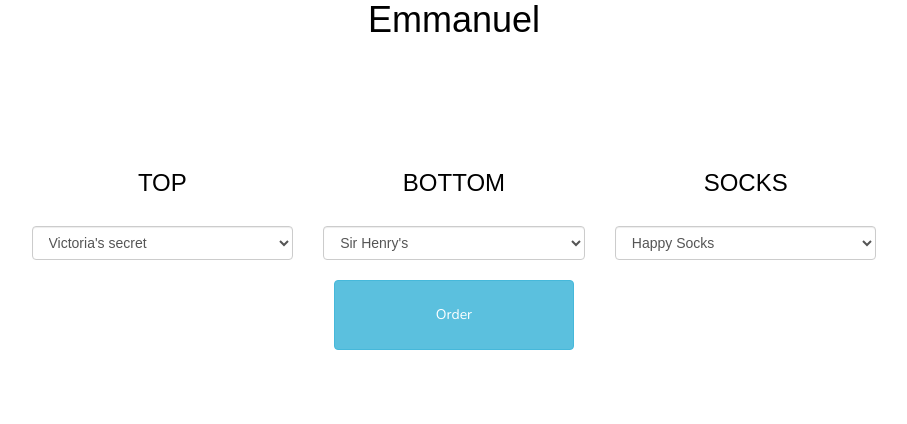
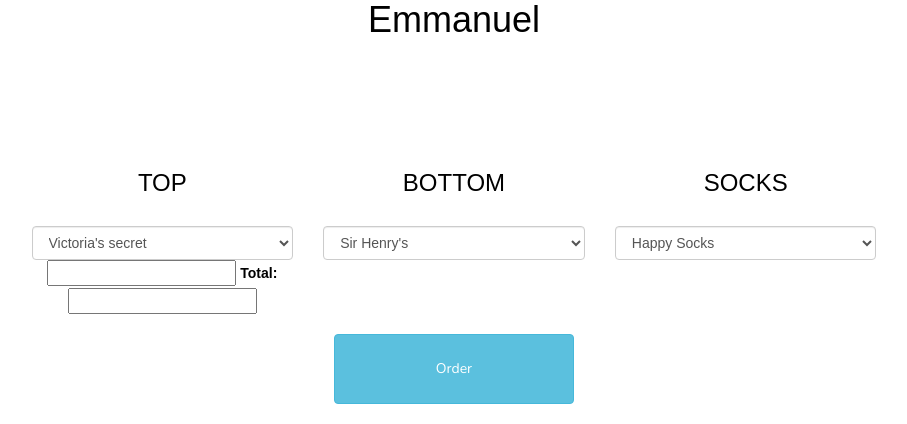
Before and after one commit to brayomumo/Stadious-Laundry, a Flask app: page / in a window 1280 px wide. Shown: the part 2115-2539 px from the top of the page, without its empty margins (186-1093 px from the left). Before the commit the page ends 2465 px from the top, so only its background shows below. Run offline with Flask 2, Linux system fonts and the light colour scheme; the visitor is signed in with stand-in values (Sample User, id 1); data comes from the database, SQL or seed files in the repository; some libraries are stand-ins or nearby versions.

Commit message:
added new changes

```diff
--- a/app/templates/index.html
+++ b/app/templates/index.html
@@ -200,6 +200,12 @@
                             <option label="Louis Vuitton" value="700">Louis Vuitton</option>
                             <option label="Channel" value="1000">Channel</option>
                         </select>
+                        <input name="qty" id="qty" type="text" />
+                        <label>Total:</label>
+                        <input name="total" id="total" type="text" />
+                        <input name="price" id="price" type="hidden" value="30" /><br />
+
+
                     </div>
                     <div class="col-md-4 col-sm-12">
 
@@ -332,6 +338,13 @@
             $('.whatwedo h3').click(function () {
                 $(".whatwedo img.one").toggle();
                 $(".whatwedo p.one").toggle();
+            });
+            $(document).ready(function () {
+                var qty = $("#qty");
+                qty.keyup(function () {
+                    var total = isNaN(parseInt(qty.val() * $("#price").val())) ? 0 : (qty.val() * $("#price").val())
+                    $("#total").val(total);
+                });
             });
 
             $("table").hide();
@@ -488,6 +501,26 @@
 
 </div>
 
+<!-- <div class="container row col-md-12">
+    <label>Qty:</label>
+    <input name="qty" id="qty" type="text" />
+    <input name="price" id="price" type="hidden" value="30" /><br />
+
+    <label>Total:</label>
+    <input name="total" id="total" type="text" />
+    <script>
+        $(document).ready(function () {
+            var qty = $("#qty");
+            qty.keyup(function () {
+                var total = isNaN(parseInt(qty.val() * $("#price").val())) ? 0 : (qty.val() * $("#price").val())
+                $("#total").val(total);
+            });
+        });
+    </script>
+
+
+</div> -->
+
 
 
 
```
